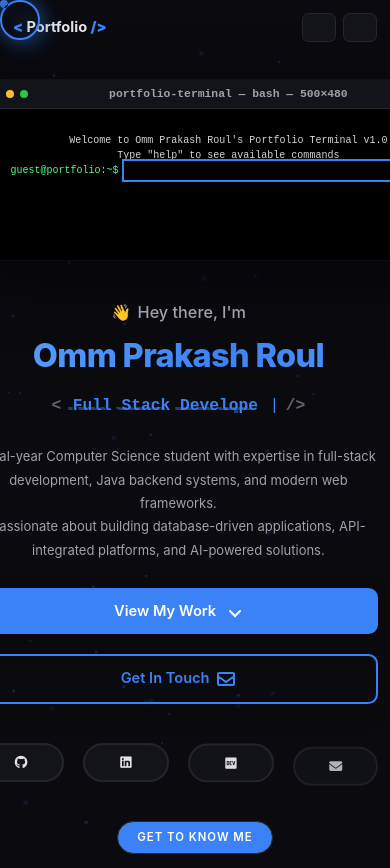
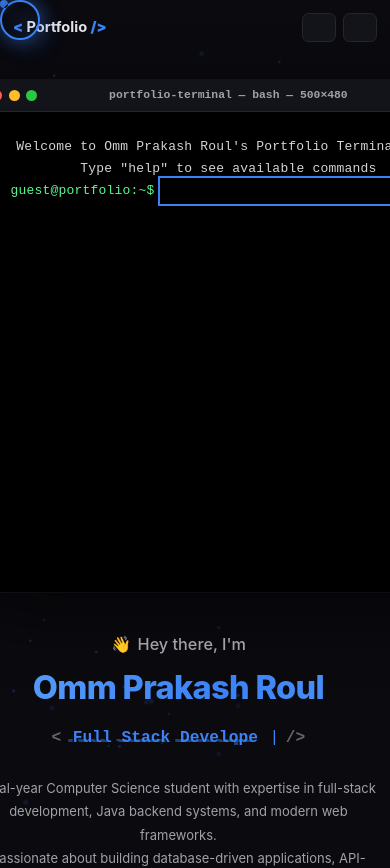
Before and after one commit to Omm7/omm-pakash-roul, a React (Create React App) app: page / in a window 390 px wide. Shown: the top 868 px of the page. Built offline with nearby package versions, Linux system fonts and the light colour scheme.

Commit message:
Optimize mobile: full-screen loading terminal and balanced hero terminal design

```diff
--- a/src/components/Utilities/InteractiveTerminal.css
+++ b/src/components/Utilities/InteractiveTerminal.css
@@ -277,50 +277,50 @@
 
 @media (max-width: 480px) {
   .interactive-terminal {
-    border-radius: 6px;
-    width: 200px;
-    height: 180px;
-    max-width: 200px;
+    border-radius: 8px;
+    width: 100%;
+    max-width: 340px;
+    height: auto;
   }
 
   .terminal-header {
-    padding: 6px 10px;
+    padding: 12px 16px;
   }
 
   .terminal-button {
-    width: 8px;
-    height: 8px;
+    width: 11px;
+    height: 11px;
   }
 
   .terminal-buttons {
-    gap: 5px;
+    gap: 7px;
   }
 
   .terminal-body {
-    padding: 10px 12px;
-    min-height: 140px;
-    max-height: 140px;
-    font-size: 10px;
-    line-height: 1.5;
-    letter-spacing: 0px;
+    padding: 18px 16px;
+    min-height: 380px;
+    max-height: 450px;
+    font-size: 13px;
+    line-height: 1.7;
+    letter-spacing: 0.2px;
     overflow-y: auto;
   }
 
   .terminal-title {
-    font-size: 9px;
+    font-size: 12px;
   }
 
   .terminal-output {
-    margin: 6px 0;
+    margin: 12px 0;
   }
 
   .terminal-input input {
-    font-size: 10px;
-    padding: 6px 0;
+    font-size: 13px;
+    padding: 10px 0;
   }
 
   .terminal-prompt {
-    font-size: 10px;
+    font-size: 13px;
   }
 }
 
--- a/src/components/Utilities/TerminalLoadingScreen.css
+++ b/src/components/Utilities/TerminalLoadingScreen.css
@@ -259,93 +259,94 @@
   }
 }
 
-/* Mobile devices - Compact terminal */
+/* Mobile devices - Full screen */
 @media (max-width: 640px) {
   .terminal-loading-container {
-    width: 220px;
-    height: 200px;
-    border-radius: 8px;
-    position: fixed;
-    top: 50%;
-    left: 50%;
-    transform: translate(-50%, -50%);
+    width: 100%;
+    height: 100vh;
+    border-radius: 0;
+    border: none;
   }
 
   .terminal-loading-content {
-    padding: 12px;
-    font-size: 11px;
-    line-height: 1.6;
+    padding: 20px 16px;
+    font-size: 14px;
+    line-height: 1.9;
   }
 
   .terminal-loading-header {
-    padding: 8px 12px;
-    font-size: 10px;
-    gap: 6px;
+    padding: 14px 16px;
+    font-size: 13px;
   }
 
   .terminal-user,
   .terminal-path {
-    font-size: 10px;
+    font-size: 13px;
   }
 
   .terminal-loading-line {
-    margin-bottom: 2px;
+    margin-bottom: 4px;
     word-break: break-word;
   }
 
   .terminal-progress-text {
-    font-size: 10px;
-    letter-spacing: 0px;
+    font-size: 13px;
+    letter-spacing: 0.3px;
   }
 
   .typing-cursor,
   .terminal-cursor {
-    width: 6px;
-    height: 10px;
+    width: 8px;
+    height: 14px;
   }
 
   .download-progress {
-    margin: 8px 0;
+    margin: 10px 0;
   }
 }
 
-/* Small mobile devices - Ultra compact */
+/* Small mobile devices - Full screen optimized */
 @media (max-width: 480px) {
   .terminal-loading-container {
-    width: 200px;
-    height: 180px;
-    border-radius: 6px;
+    width: 100%;
+    height: 100vh;
+    border-radius: 0;
+    border: none;
   }
 
   .terminal-loading-content {
-    padding: 10px;
-    font-size: 10px;
-    line-height: 1.5;
+    padding: 24px 18px;
+    font-size: 15px;
+    line-height: 2;
   }
 
   .terminal-loading-header {
-    padding: 6px 10px;
-    font-size: 9px;
-    gap: 4px;
+    padding: 16px 18px;
+    font-size: 14px;
   }
 
   .terminal-user,
   .terminal-path {
-    font-size: 9px;
+    font-size: 14px;
   }
 
   .terminal-loading-line {
-    margin-bottom: 1px;
+    margin-bottom: 5px;
   }
 
   .terminal-progress-text {
-    font-size: 9px;
+    font-size: 14px;
+    letter-spacing: 0.5px;
   }
 
   .typing-cursor,
   .terminal-cursor {
-    width: 5px;
-    height: 9px;
+    width: 9px;
+    height: 15px;
+  }
+
+  .download-progress {
+    margin: 12px 0;
   }
 }
 
```
